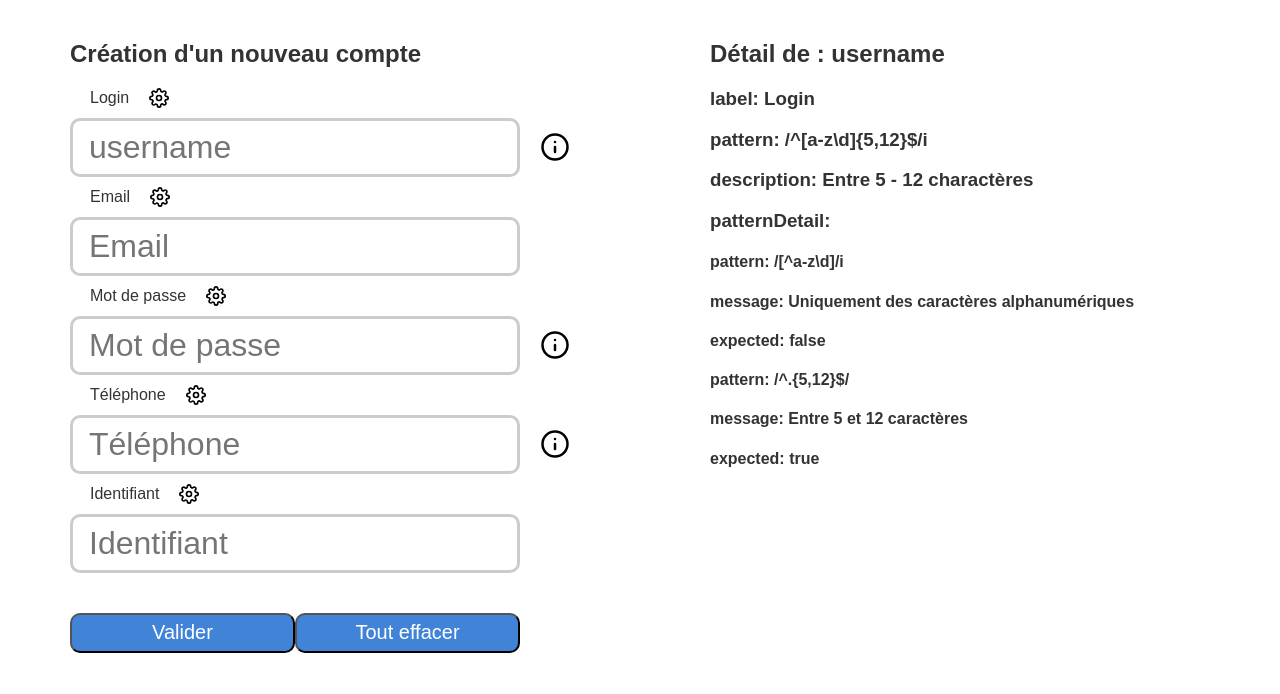
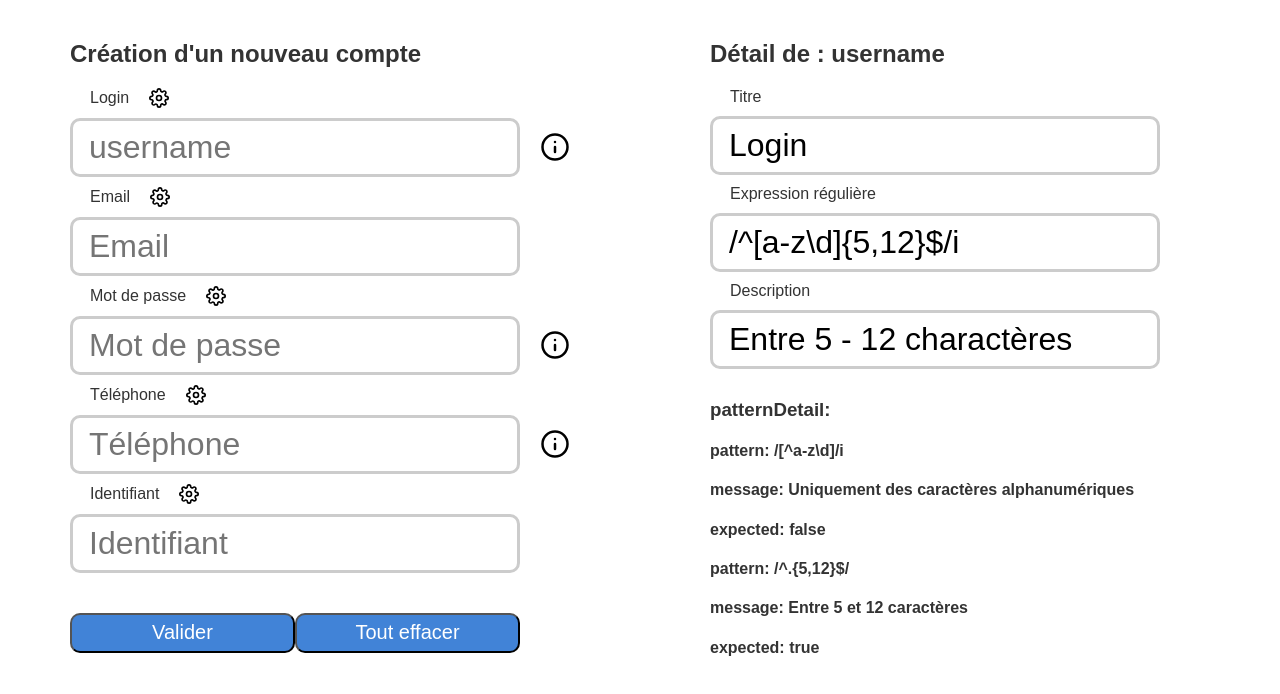
Before and after one commit to jlum85/regexInput, a React (Create React App) app: page / in a window 1280 px wide. Both pictures are taken after a click on the icon 479 px from the left and 97 px from the top of the page. Shown: the top 694 px of the page. Built offline with nearby package versions, Linux system fonts and the light colour scheme.

Commit message:
input param

```diff
--- a/src/containers/FieldDetail.js
+++ b/src/containers/FieldDetail.js
@@ -12,9 +12,33 @@ const FieldDetail = (props) => {
       ) : (
         <div className="detail">
           <h2>Détail de : {field.name}</h2>
-          <h3>label: {field.label}</h3>
-          <h3>pattern: {String(field.pattern)}</h3>
-          <h3>description: {field.description}</h3>
+          <form>
+            <label htmlFor="label">Titre</label>
+            <input
+              name="label"
+              type="text"
+              value={field.label}
+              // onChange={onChange}
+              autoComplete="off"
+            ></input>
+
+            <label htmlFor="label">Expression régulière</label>
+            <input
+              name="pattern"
+              type="text"
+              value={String(field.pattern)}
+              autoComplete="off"
+            ></input>
+
+            <label htmlFor="label">Description</label>
+            <input
+              name="pattern"
+              type="text"
+              value={field.description}
+              autoComplete="off"
+            ></input>
+          </form>
+
           <h3>patternDetail: </h3>
           {field.patternDetail &&
             field.patternDetail.map((item, index) => {
```
